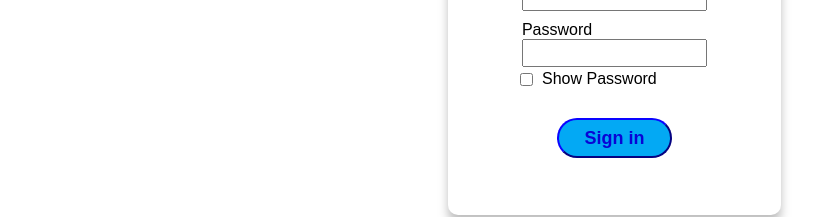
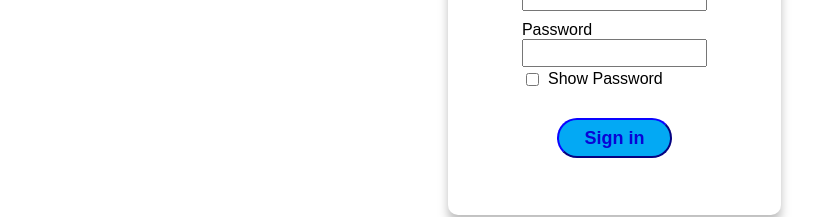
Before and after one commit to carlosmiguelviegas/virtual-library-react, a React (Create React App) app: page /login in a window 1280 px wide. Shown: the part 369-586 px from the top of the page, without its empty margins (0-839 px from the left). Built offline with nearby package versions, Linux system fonts and the light colour scheme.

Commit message:
Update Login.module.css

```diff
--- a/src/pages/login/Login.module.css
+++ b/src/pages/login/Login.module.css
@@ -38,7 +38,7 @@
   align-items: center;
   position: relative;
   top: -13px;
-  left: -28px;
+  left: -22px;
   margin-top: 6px;
 }
 
```
